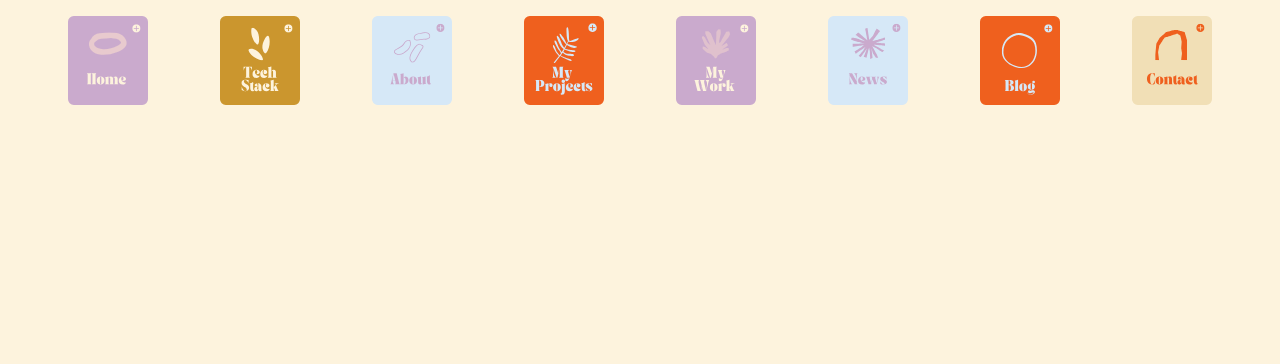
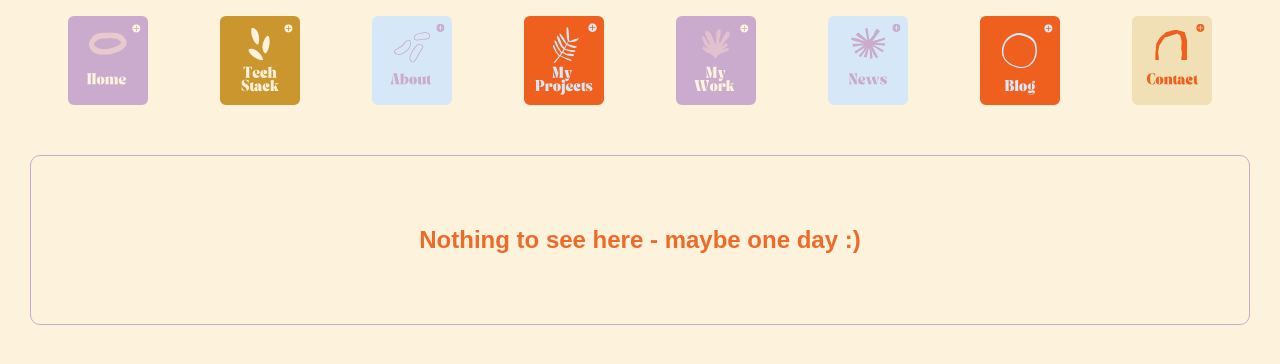
Before and after one commit to alexandra-kroenert/alexandra-portfolio, a React (Create React App) app: page /news in a window 1280 px wide. Shown: the top 364 px of the page. Built offline with nearby package versions, Linux system fonts and the light colour scheme.

Commit message:
Added News Page, changed content

```diff
--- a/src/App.js
+++ b/src/App.js
@@ -6,7 +6,7 @@ import Skills from './components/Skills';
 import AboutPage from './pages/AboutPage';
 import ContactPage from './pages/ContactPage.js';
 import Blog from './pages/Blog.js';
-/* import News from './pages/News.js'; */
+import News from './pages/News.js';
 import './styles/App.css';
 import MyProjects from './pages/MyProjects.js';
 import MyWork from './pages/MyWork.js';
@@ -23,7 +23,7 @@ function App() {
               <Route path="/about" element={<AboutPage />} />
               <Route path="/contact" element={<ContactPage />} />
               <Route path="/blog" element={<Blog />} />
-              {/* <Route path="/news" element={<News />} /> */}
+              <Route path="/news" element={<News />} />
               <Route path="/projects" element={<MyProjects />} />
               <Route path="/work" element={<MyWork />} />
 
--- a/src/pages/News.js
+++ b/src/pages/News.js
@@ -1,13 +1,14 @@
 // NewsPage.js
-/* import React from 'react';
+import React from 'react';
 import styles from './News.module.css';
 const News = () => {
   return (
     <div className={styles.contentPlaceholder}>
-      <h2>News</h2>
-      <p>November 13-16 - I am attenting the Lisbon Web Summit 2023! Very excited for everything and everyone I will be meeting!</p>
+      {/* <h2>News</h2>
+      <p>November 13-16 - I am attenting the Lisbon Web Summit 2023! Very excited for everything and everyone I will be meeting!</p> */}
+    <h2>Nothing to see here - maybe one day :) </h2>
     </div>
   );
 };
 
-export default News; */
+export default News;
--- a/src/pages/News.module.css
+++ b/src/pages/News.module.css
@@ -1,5 +1,5 @@
 /* NewsPage.module.css */
-/* .contentPlaceholder {
+.contentPlaceholder {
     text-align: center;
     padding: 50px;
     color: #ED6A29;
@@ -18,4 +18,4 @@
     margin-bottom: 10px;
     font-size: 1.3rem;
     color: #765778;
-  } */
+  }
```
